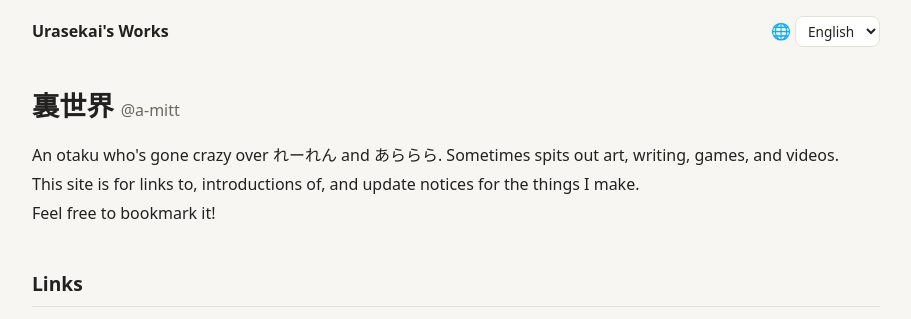
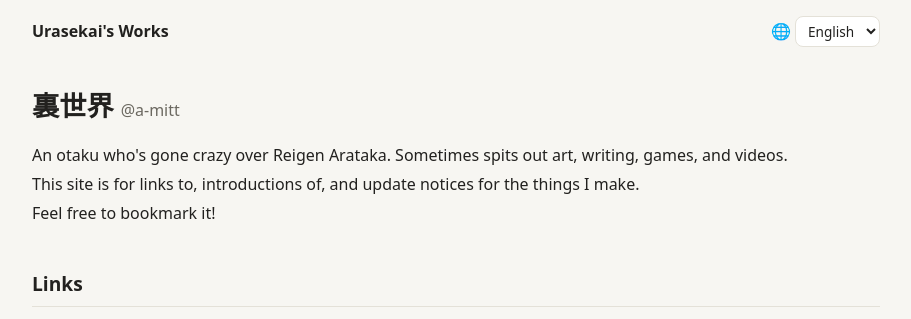
Before and after one commit to a-mitt/a-mitt.github.io, a Jekyll site: the page built from index.html, in a window 1280 px wide. Shown: the top 319 px of the page, without its empty margins (184-1095 px from the left). Built offline with Jekyll 4.4.1, drawn with Linux system fonts in a browser that asks for light colours.

Commit message:
言語の切り替えをCSSのキャッシュに左右されないように修正、他言語の自己紹介を霊幻新隆表記に
Co-Authored-By: Claude Opus 5.5 <noreply@anthropic.com>
Claude-Session: https://claude.ai/code/session_01F4qNC9u51wGT8ZEAwifNZJ

```diff
--- a/_data/profile.yml
+++ b/_data/profile.yml
@@ -7,15 +7,15 @@ bio:
     このサイトは作ったものへのリンクや紹介・アプデ告知などのために作成されました。
     気軽にお気に入り登録してね。
   en: |
-    An otaku who's gone crazy over れーれん and あららら. Sometimes spits out art, writing, games, and videos.
+    An otaku who's gone crazy over Reigen Arataka. Sometimes spits out art, writing, games, and videos.
     This site is for links to, introductions of, and update notices for the things I make.
     Feel free to bookmark it!
   ko: |
-    れーれん과 あららら에 미쳐 있는 오타쿠. 그림과 글과 게임과 영상을 토해낼 때가 있음.
+    레이겐 아라타카에 미쳐 있는 오타쿠. 그림과 글과 게임과 영상을 토해낼 때가 있음.
     이 사이트는 제가 만든 것들의 링크와 소개・업데이트 공지 등을 위해 만들었습니다.
     부담 없이 즐겨찾기 해 주세요.
   zh: |
-    为れーれん和あららら疯狂的宅。偶尔会产出画、文字、游戏和视频。
+    为灵幻新隆疯狂的宅。偶尔会产出画、文字、游戏和视频。
     本站用于放置我的作品链接、介绍及更新公告等。
     欢迎随手收藏。
 
--- a/_layouts/default.html
+++ b/_layouts/default.html
@@ -17,8 +17,16 @@
     document.documentElement.lang = l === "zh" ? "zh-CN" : l;
   })();
 </script>
+<style>
+/* 選んだ言語以外を隠す */
+html:not([data-lang="ja"]) [data-l="ja"],
+html:not([data-lang="en"]) [data-l="en"],
+html:not([data-lang="ko"]) [data-l="ko"],
+html:not([data-lang="zh"]) [data-l="zh"]
+{ display: none !important; }
+</style>
 {% seo %}
-<link rel="stylesheet" href="{{ '/assets/style.css' | relative_url }}">
+<link rel="stylesheet" href="{{ '/assets/style.css' | relative_url }}?v={{ site.time | date: '%s' }}">
 </head>
 <body>
 <header class="site-header">
--- a/assets/style.css
+++ b/assets/style.css
@@ -1,10 +1,3 @@
-/* 選んだ言語以外を隠す */
-html:not([data-lang="ja"]) [data-l="ja"],
-html:not([data-lang="en"]) [data-l="en"],
-html:not([data-lang="ko"]) [data-l="ko"],
-html:not([data-lang="zh"]) [data-l="zh"]
-{ display: none !important; }
-
 :root {
   --bg: #f7f6f2; --card: #fff; --text: #22211f; --muted: #6b6860;
   --line: #e4e1d8; --accent: #3b5bdb; --tag: #eef1fb; --warn: #c2410c;
```
